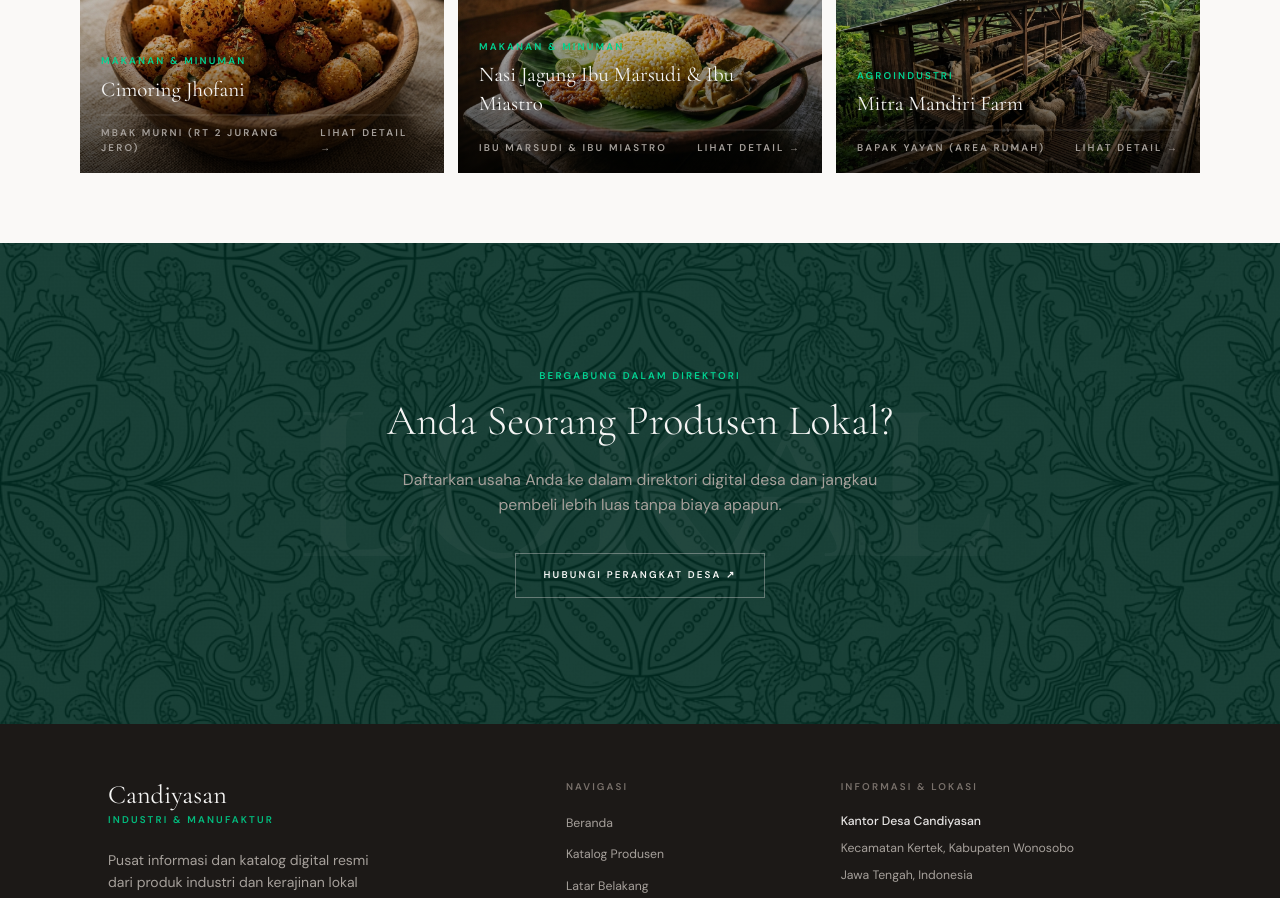
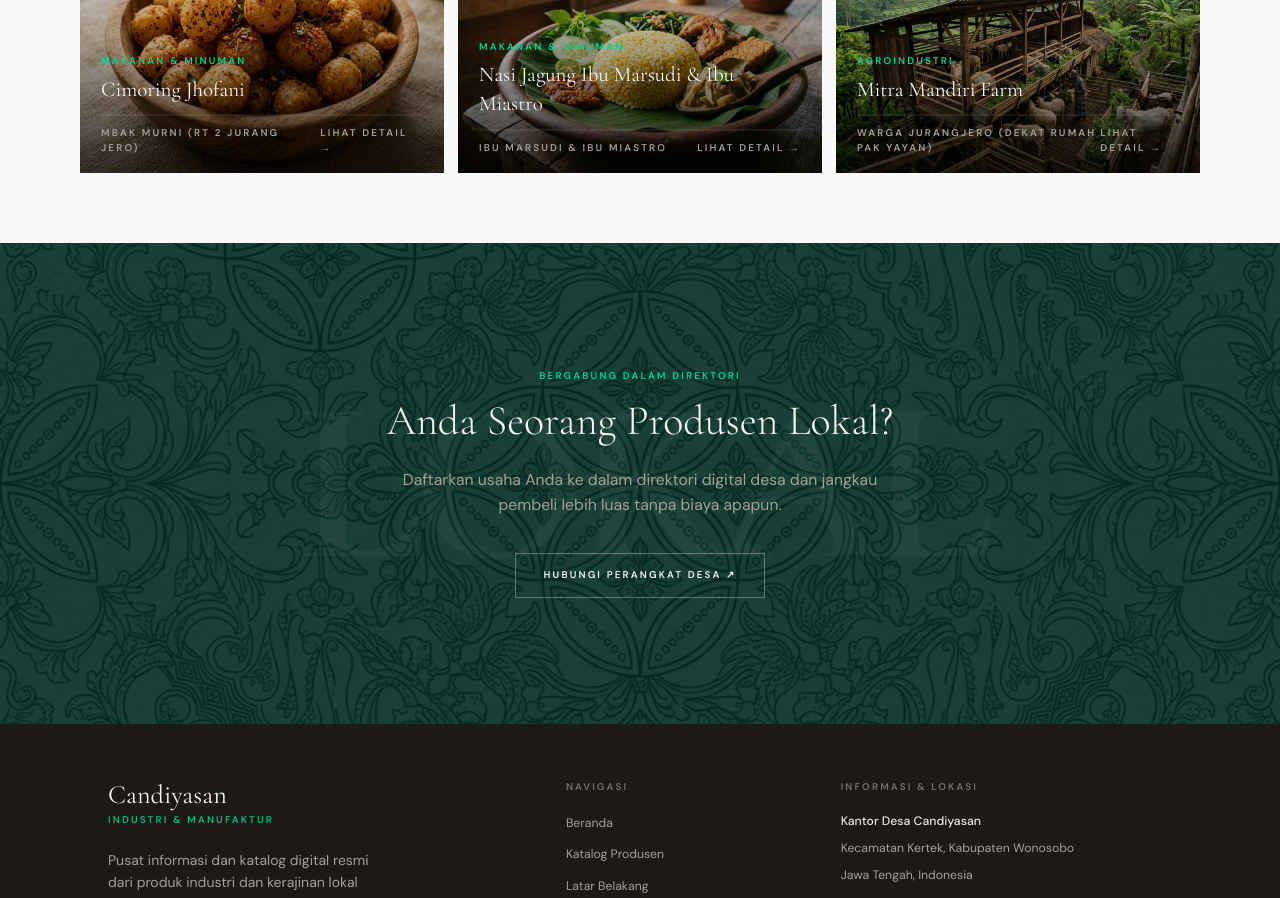
Before and after one commit to lyonad/candiyasan, a Next.js app: page / in a window 1280 px wide. Shown: the part 2300-3198 px from the top of the page. Built offline with nearby package versions, Linux system fonts and the light colour scheme.

Commit message:
Minor Changes

```diff
--- a/src/data/umkm.ts
+++ b/src/data/umkm.ts
@@ -125,7 +125,7 @@ export const umkmData: UMKM[] = [
   {
     id: 'mitra-mandiri-farm',
     name: 'Mitra Mandiri Farm',
-    ownerName: 'Bapak Yayan (Area rumah)',
+    ownerName: 'Warga Jurangjero (Dekat Rumah Pak Yayan)',
     category: 'Agroindustri',
     description: 'Peternakan yang berfokus pada budidaya hewan ternak, mendukung ketahanan pangan dan agroindustri lokal di Desa Candiyasan.',
     address: 'Dekat rumah Pak Yayan, Dusun Jurang Jero',
```
